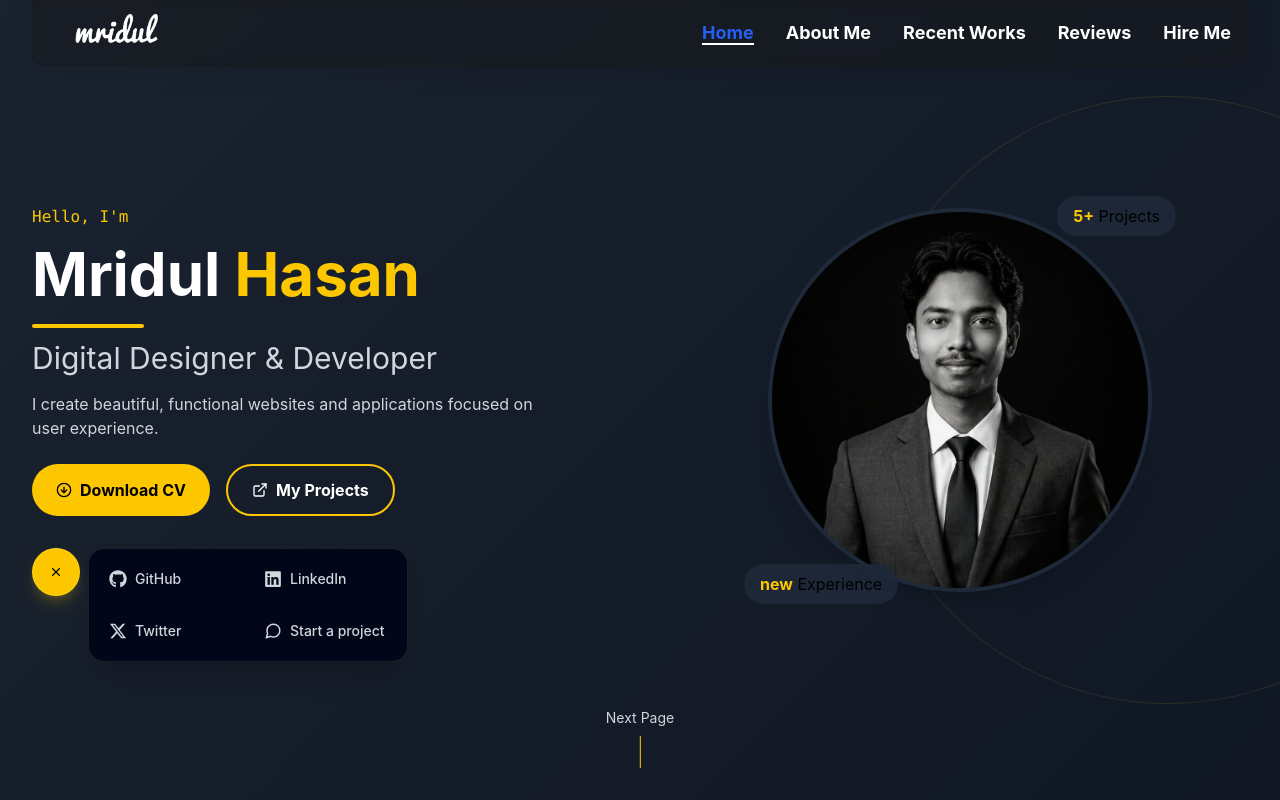
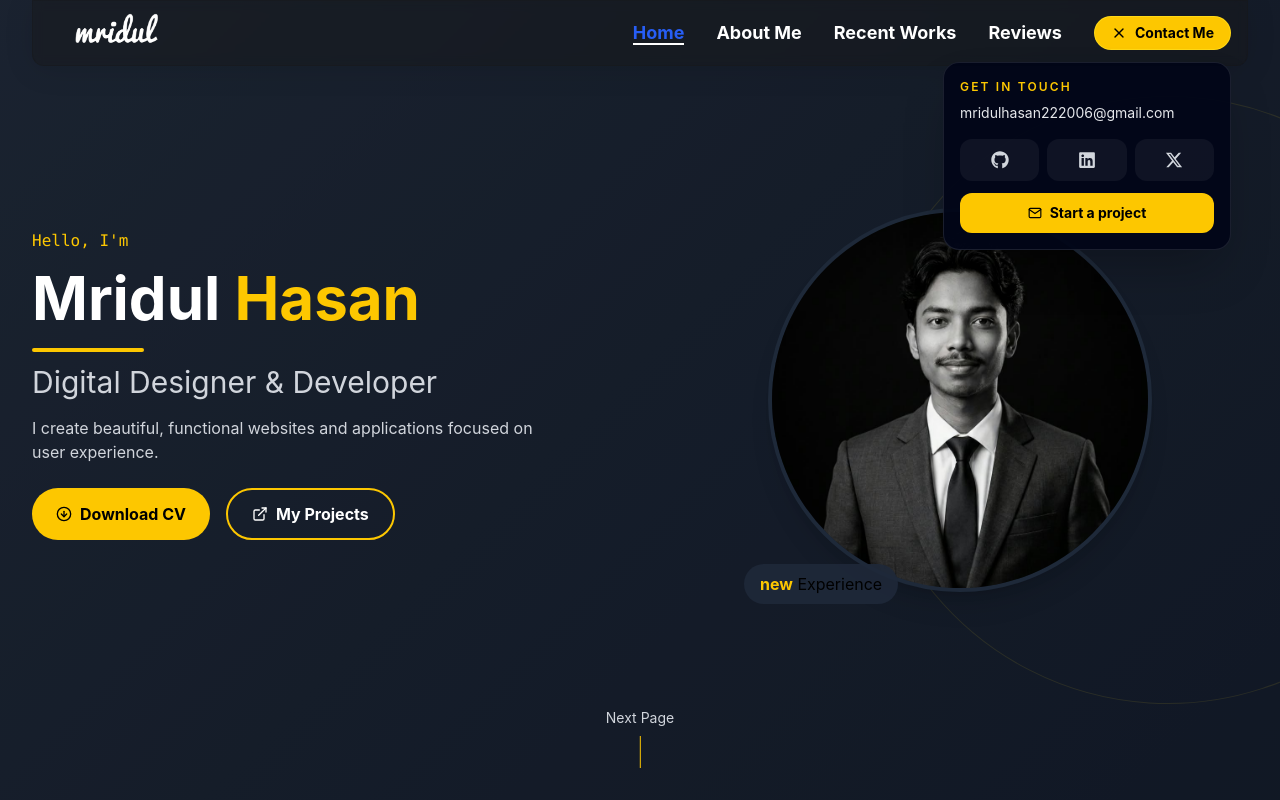
Before and after one commit to mridul360/portfolio, a React (Vite) app: page / in a window 1280 px wide. Both pictures are taken after a click on the button "Contact Me". Built offline with nearby package versions, Linux system fonts and the light colour scheme.

Commit message:
refactor Navbar component to enhance contact information toggle and improve layout

```diff
--- a/src/Components/AboutMe/Aboutme.jsx
+++ b/src/Components/AboutMe/Aboutme.jsx
@@ -5,7 +5,6 @@ import { FaBootstrap, FaCss3Alt, FaHtml5, FaJsSquare, FaReact } from 'react-icon
 import { SiTailwindcss } from "react-icons/si";
 import { useInView } from 'react-intersection-observer';
 import { motion } from 'framer-motion';
-import ContactButton from '../ContactButton/ContactButton';
 
 const containerVariants = {
   hidden: { opacity: 0 },
@@ -181,8 +180,6 @@ const Aboutme = () => {
               </div>
             </motion.div>
 
-            <ContactButton />
-
           </motion.div>
 
           {/* Image Section */}
--- a/src/Components/Home/Home.jsx
+++ b/src/Components/Home/Home.jsx
@@ -4,7 +4,6 @@ import { useInView } from 'react-intersection-observer';
 import { useNavigate } from 'react-router-dom';
 import { FiArrowDownCircle, FiExternalLink } from 'react-icons/fi';
 import me from '../../assets/logoo.jpeg';
-import ContactButton from '../ContactButton/ContactButton';
 
 const Home = () => {
   const navigate = useNavigate();
@@ -154,9 +153,6 @@ const Home = () => {
               </motion.button>
             </motion.div>
 
-            <motion.div className='mt-7 flex justify-start' variants={item}>
-              <ContactButton />
-            </motion.div>
           </motion.div>
 
           <motion.div
--- a/src/Components/Navbar/Navbar.jsx
+++ b/src/Components/Navbar/Navbar.jsx
@@ -1,19 +1,30 @@
+import { useState } from 'react';
 import { NavLink, Link } from 'react-router-dom';
-import { FiBriefcase, FiHome, FiMail, FiStar, FiUser } from 'react-icons/fi';
+import { AnimatePresence, motion } from 'framer-motion';
+import { FaGithub, FaLinkedin, FaXTwitter } from 'react-icons/fa6';
+import { FiBriefcase, FiHome, FiMail, FiMessageCircle, FiStar, FiUser, FiX } from 'react-icons/fi';
 import logo from "../../assets/logo2.png";
 import Container from '../Layout/Container';
 
 const Navbar = () => {
+  const [isContactOpen, setIsContactOpen] = useState(false);
   const links = [
     { label: 'Home', to: '/', icon: FiHome },
     { label: 'About Me', to: '/about', icon: FiUser },
     { label: 'Recent Works', to: '/works', icon: FiBriefcase },
     { label: 'Reviews', to: '/reviews', icon: FiStar },
-    { label: 'Hire Me', to: '/hire', icon: FiMail },
   ];
 
   return (
-    <nav className='fixed bottom-3 left-1/2 z-9999 w-[calc(100%-1.5rem)] -translate-x-1/2 lg:bottom-auto lg:left-0 lg:top-0 lg:w-full lg:translate-x-0' aria-label="Main navigation">
+    <>
+      <Link
+        to='/'
+        aria-label='Go to homepage'
+        className='fixed left-3 top-3 z-9999 rounded-xl border border-white/10 bg-slate-950/40 p-1.5 shadow-lg backdrop-blur-md lg:hidden'
+      >
+        <img className='h-10 w-auto object-contain sm:h-12' src={logo} alt='Mridul Hasan' />
+      </Link>
+      <nav className='fixed bottom-3 left-1/2 z-9999 w-[calc(100%-1.5rem)] -translate-x-1/2 lg:bottom-auto lg:left-0 lg:top-0 lg:w-full lg:translate-x-0' aria-label="Main navigation">
       <Container>
         <div
           className='relative flex min-h-16 items-center justify-center rounded-2xl px-2 sm:px-6 lg:justify-between lg:rounded-b-xl lg:rounded-t-none lg:px-4'
@@ -30,7 +41,8 @@ const Navbar = () => {
               <img className='h-14 sm:h-16' src={logo} alt="Mridul Hasan" />
             </Link>
           </div>
-          <ul className='flex w-full items-center justify-around gap-1 lg:w-auto lg:justify-end lg:gap-8 lg:font-bold'>
+          <div className='flex w-full items-center justify-around gap-1 lg:w-auto lg:justify-end lg:gap-8'>
+          <ul className='flex min-w-0 flex-1 items-center justify-around gap-0 lg:flex-none lg:gap-8 lg:font-bold'>
             {links.map((link) => (
               <li key={link.to}>
                 <NavLink
@@ -46,9 +58,52 @@ const Navbar = () => {
               </li>
             ))}
           </ul>
+          <div className='relative shrink-0 lg:block'>
+            <button
+              type='button'
+              onClick={() => setIsContactOpen((open) => !open)}
+              aria-expanded={isContactOpen}
+              aria-label={isContactOpen ? 'Close contact information' : 'Open contact information'}
+              className='group flex min-w-0 flex-col items-center gap-1 rounded-xl px-1 py-2 text-white transition-colors hover:bg-white/10 hover:text-yellow-300 lg:min-w-0 lg:flex-row lg:gap-2 lg:rounded-full lg:border lg:border-yellow-300/70 lg:bg-yellow-400 lg:px-4 lg:py-2 lg:font-bold lg:text-black lg:hover:bg-yellow-300 lg:hover:text-black'
+            >
+              <span className='text-xl lg:text-base'>
+                {isContactOpen ? <FiX /> : <FiMessageCircle />}
+              </span>
+              <span className='whitespace-nowrap text-[9px] font-medium leading-none sm:text-[11px] lg:text-sm lg:font-bold'>Contact Me</span>
+            </button>
+
+            <AnimatePresence>
+              {isContactOpen && (
+                <motion.div
+                  initial={{ opacity: 0, y: -8, scale: 0.96 }}
+                  animate={{ opacity: 1, y: 0, scale: 1 }}
+                  exit={{ opacity: 0, y: -8, scale: 0.96 }}
+                  transition={{ duration: 0.2, ease: 'easeOut' }}
+                  className='absolute bottom-full right-0 mb-3 w-[min(18rem,calc(100vw-2rem))] origin-bottom-right rounded-2xl border border-white/10 bg-slate-950/95 p-4 text-white shadow-2xl backdrop-blur-md lg:bottom-auto lg:top-full lg:mb-0 lg:mt-3 lg:w-72 lg:origin-top-right'
+                  role='dialog'
+                  aria-label='Contact information'
+                >
+                  <p className='text-xs font-semibold uppercase tracking-[0.18em] text-yellow-400'>Get in touch</p>
+                  <a className='mt-2 block truncate text-sm text-gray-200 transition hover:text-yellow-300' href='mailto:mridulhasan222006@gmail.com'>
+                    mridulhasan222006@gmail.com
+                  </a>
+                  <div className='mt-4 grid grid-cols-3 gap-2'>
+                    <a className='flex items-center justify-center rounded-xl bg-white/5 p-3 text-lg text-gray-300 transition hover:bg-yellow-400 hover:text-black' href='https://github.com/mridul360' target='_blank' rel='noopener noreferrer' aria-label='GitHub' title='GitHub'><FaGithub /></a>
+                    <a className='flex items-center justify-center rounded-xl bg-white/5 p-3 text-lg text-gray-300 transition hover:bg-yellow-400 hover:text-black' href='https://www.linkedin.com/in/mridul-hasan-mh1207' target='_blank' rel='noopener noreferrer' aria-label='LinkedIn' title='LinkedIn'><FaLinkedin /></a>
+                    <a className='flex items-center justify-center rounded-xl bg-white/5 p-3 text-lg text-gray-300 transition hover:bg-yellow-400 hover:text-black' href='https://twitter.com' target='_blank' rel='noopener noreferrer' aria-label='Twitter' title='Twitter'><FaXTwitter /></a>
+                  </div>
+                  <Link className='mt-3 flex items-center justify-center gap-2 rounded-xl bg-yellow-400 px-4 py-2.5 text-sm font-bold text-black transition hover:bg-yellow-300' to='/hire' onClick={() => setIsContactOpen(false)}>
+                    <FiMail /> Start a project
+                  </Link>
+                </motion.div>
+              )}
+            </AnimatePresence>
+          </div>
+          </div>
         </div>
       </Container>
-    </nav>
+      </nav>
+    </>
   );
 };
 
```
